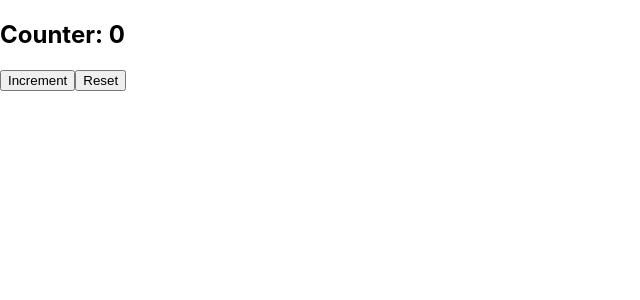
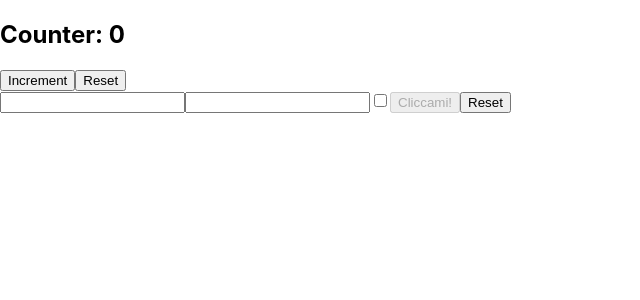
Before and after one commit to Roberta2017/ex-react, a React (Create React App) app in the folder my-app/: page / in a window 1280 px wide. Shown: the top 300 px of the page, without its empty margins (0-640 px from the left). Built offline with nearby package versions, Linux system fonts and the light colour scheme.

Commit message:
esercizio 02 useState

```diff
--- a/my-app/src/App.js
+++ b/my-app/src/App.js
@@ -1,10 +1,12 @@
 import React from 'react';
 import Counter from './Counter'
+import LoginFunction from './LoginFunction';
 
 function App() {
   return (
     <div className="App">
      <Counter/>
+     <LoginFunction/>
     </div>
   )
 }
--- /dev/null
+++ b/my-app/src/LoginFunction.js
@@ -0,0 +1,48 @@
+import { useState } from 'react'
+
+export default function LoginFunction(){
+    const [data, setData] = useState({
+        username: '',
+        password: '',
+        remember: false,
+    })
+
+    function handleInputChange(event){
+        const {name, type, value, checked} = event.target
+
+        setData({
+            ...data,
+            [name]: type === 'checkbox' ? checked : value
+        })
+    }
+
+    function handleResetState(){
+        setData({
+          username: "",
+          password: "",
+          remember: false,
+        })
+
+      }
+
+      function onLogin(event){
+        event.preventDefault()
+        console.log(data)
+
+        handleResetState()
+      }
+
+
+    return(
+        <form>
+            <input onChange={handleInputChange} value={data.username} name="username" />
+            <input onChange={handleInputChange} value={data.password} name="password" />
+            <input onChange={handleInputChange} checked={data.remember} type="checkbox" name="remember" />
+            <button
+                onClick={onLogin}
+                disabled={!data.username || data.password.length <= 8 ? true : false}>Cliccami!
+            </button>
+            <button onClick={handleResetState}>Reset</button>
+        </form>
+    )
+}
```
